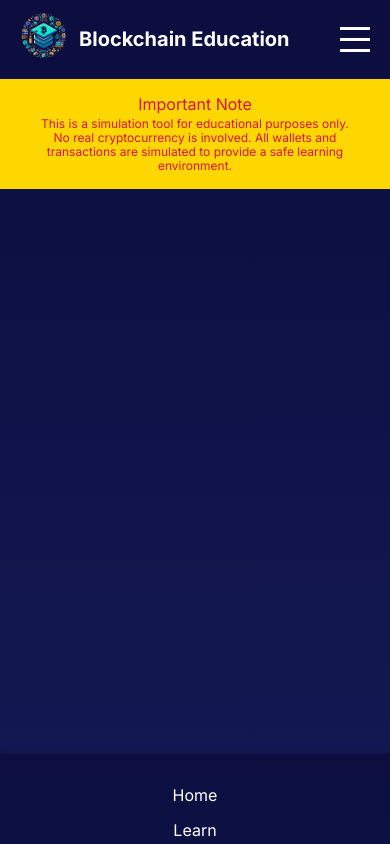
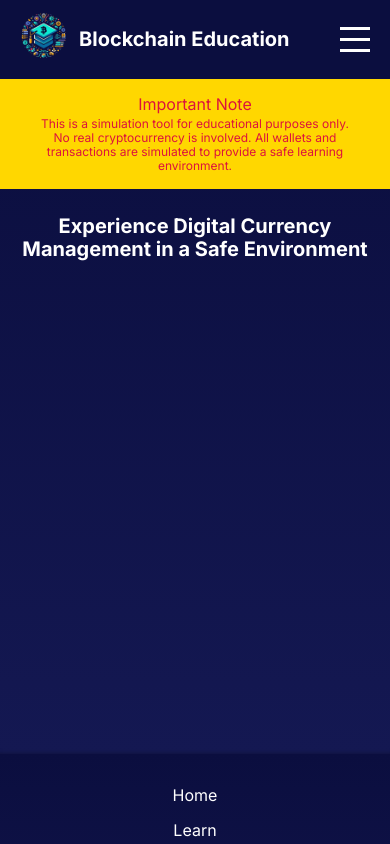
Before and after one commit to Fridrex/graded_unit2, a React (Vite) app in the folder frontend/: page /wallet in a window 390 px wide. Shown: the top 844 px of the page. Built offline with nearby package versions, Linux system fonts and the light colour scheme.

Commit message:
feat: implement responsive wallet header text

```diff
--- a/frontend/src/App.css
+++ b/frontend/src/App.css
@@ -532,6 +532,11 @@ p {
   margin: 0;
 }
 
+.wallet__header h1 {
+  font-size: var(--32px);
+  text-align: center;
+}
+
 /* Media Queries */
 
 @media only screen and (max-width: 1333px) {
@@ -598,6 +603,17 @@ p {
 
   .wallet__note p:nth-child(2) {
     font-size: var(--14px);
+  }
+
+  .wallet__header {
+    width: 100%;
+  }
+
+  .wallet__header h1 {
+    font-size: var(--24px);
+    width: 90%;
+    margin: 0 auto;
+    margin-top: 1.625rem;
   }
 }
 
@@ -722,4 +738,15 @@ p {
   .wallet__note p:nth-child(2) {
     font-size: var(--12px);
   }
+
+  .wallet__header {
+    width: 100%;
+  }
+
+  .wallet__header h1 {
+    font-size: var(--20px);
+    width: 90%;
+    margin: 0 auto;
+    margin-top: 1.625rem;
+  }
 }
--- a/frontend/src/pages/Wallet.jsx
+++ b/frontend/src/pages/Wallet.jsx
@@ -6,6 +6,9 @@ const Wallet = () => {
                     <p>Important Note</p>
                     <p>This is a simulation tool for educational purposes only. No real cryptocurrency is involved. All wallets and transactions are simulated to provide a safe learning environment.</p>
                 </div>
+                <div className="wallet__header">
+                    <h1>Experience Digital Currency Management in a Safe Environment</h1>
+                </div>
             </div>
         </>
     )
```
